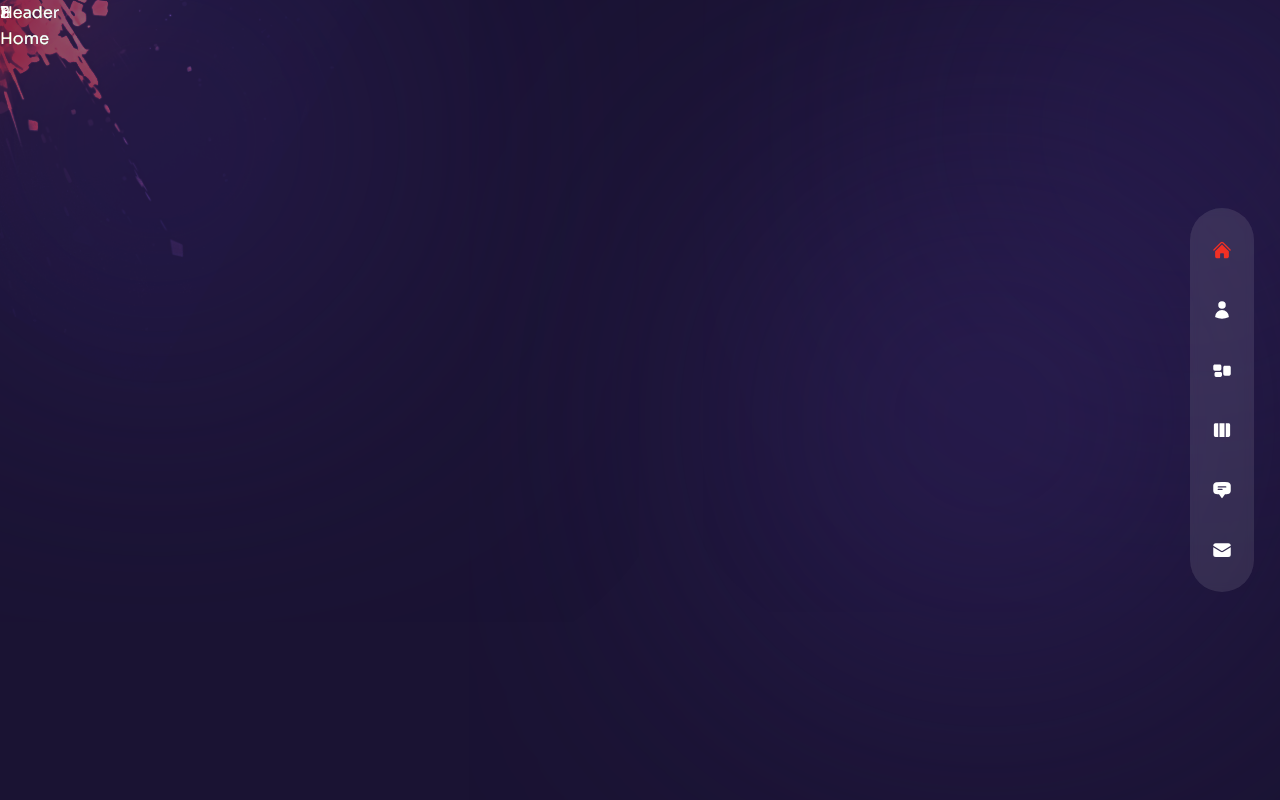
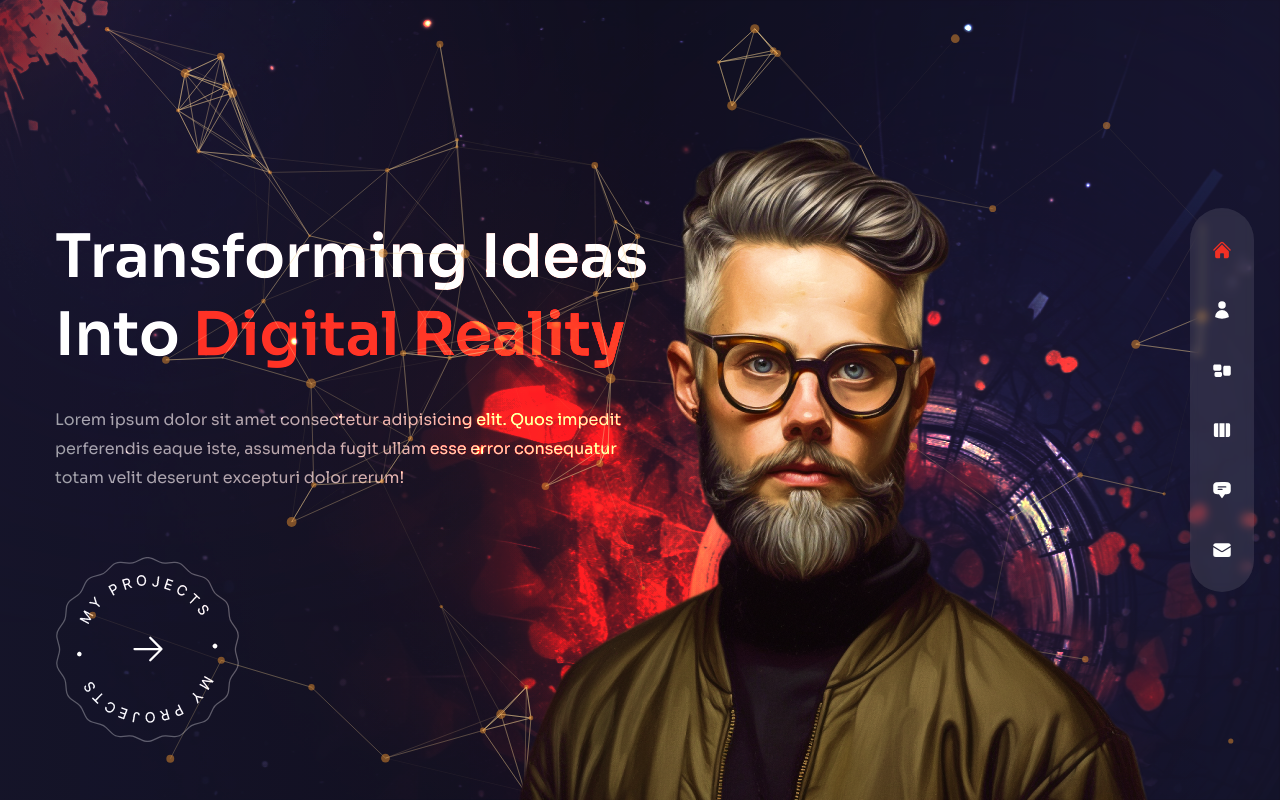
Before and after one commit to asadullohe/ethan, a Next.js app: page / in a window 1280 px wide. Built offline with nearby package versions, Linux system fonts and the light colour scheme.

Commit message:
fix/header page

```diff
--- a/components/Avatar.js
+++ b/components/Avatar.js
@@ -1,5 +1,9 @@
+import Image from "next/image";
+
 const Avatar = () => {
-  return <div>Avatar</div>;
+  return <div className="hidden xl:flex xl:max-w-none">
+    <Image src={'/avatar.png'} width={737} height={678} alt="" className="translate-z-0 w-full h-full " />
+  </div>;
 };
 
 export default Avatar;
--- a/components/Header.js
+++ b/components/Header.js
@@ -1,5 +1,9 @@
 const Header = () => {
-  return <header>Header</header>;
+  return (
+    <header className="absolute z-30 w-full">
+      <div></div>
+    </header>
+  );
 };
 
 export default Header;
--- a/components/ParticlesContainer.js
+++ b/components/ParticlesContainer.js
@@ -1,5 +1,94 @@
+import { Particles } from "react-tsparticles";
+import { loadFull } from "tsparticles";
+import React, { useCallback } from "react";
+
 const ParticlesContainer = () => {
-  return <div>Particles Container</div>;
+  const particlesInit = useCallback(async (engine) => {
+    await loadFull(engine);
+  }, []);
+
+  const particlesLoaded = useCallback(async () => {}, []);
+  return (
+    <Particles
+      className="w-full h-full absolute translate-z-0"
+      id="tsparticles"
+      init={particlesInit}
+      loaded={particlesLoaded}
+      options={{
+        fullScreen: { enable: false },
+        background: {
+          color: {
+            value: "",
+          },
+        },
+        fpsLimit: 120,
+        interactivity: {
+          events: {
+            onClick: {
+              enable: true,
+              mode: "push",
+            },
+            onHover: {
+              enable: true,
+              mode: "repulse",
+            },
+            resize: true,
+          },
+          modes: {
+            push: {
+              quantity: 4,
+            },
+            repulse: {
+              distance: 200,
+              duration: 0.4,
+            },
+          },
+        },
+        particles: {
+          color: {
+            value: "#e68e2e",
+          },
+          links: {
+            color: "#f5d393",
+            distance: 150,
+            enable: true,
+            opacity: 0.5,
+            width: 1,
+          },
+          collisions: {
+            enable: true,
+          },
+          move: {
+            direction: "none",
+            enable: true,
+            outModes: {
+              default: "bounce",
+            },
+            random: false,
+            speed: 1,
+            straight: false,
+          },
+          number: {
+            density: {
+              enable: true,
+              area: 800,
+            },
+            value: 80,
+          },
+          opacity: {
+            value: 0.5,
+          },
+          shape: {
+            type: "circle",
+          },
+          size: {
+            value: { min: 1, max: 5 },
+          }
+        },
+        detectRetina: true,
+      }}
+    />
+  );
 };
 
 export default ParticlesContainer;
--- a/components/ProjectsBtn.js
+++ b/components/ProjectsBtn.js
@@ -1,5 +1,16 @@
+import Image from "next/image";
+import Link from "next/link";
+import { HiArrowRight } from "react-icons/hi2";
+
 const ProjectsBtn = () => {
-  return <div>Project Btn</div>;
+  return (
+    <div className="mx-auto xl:mx-0">
+      <Link href="/work" className="w-[185px] h-[185px] relative flex justify-center items-center bg-circleStar bg-cover bg-center bg-no-repeat group">
+        <Image src={'/rounded-text.png'} width={141} height={148} alt={'rounded'} className="animate-spin-slow w-full h-full max-w-[141px] max-h-[148px]" />
+        <HiArrowRight className="absolute text-4xl group-hover:translate-x-2 transition-all duration-300" />
+      </Link>
+    </div>
+  );
 };
 
 export default ProjectsBtn;
--- a/components/Transition.js
+++ b/components/Transition.js
@@ -25,9 +25,7 @@
         animate="animate"
         exit="exit"
         transition={{ delay: 0.1, duration: 0.4, ease: "easeInOut" }}
-      >
-        1
-      </motion.div>
+      />
       <motion.div
         className="fixed top-0 bottom-0 right-full w-screen h-screen z-20 bg-[#3b2d71]"
         variants={transitionVariants}
@@ -35,9 +33,7 @@
         animate="animate"
         exit="exit"
         transition={{ delay: 0.2, duration: 0.4, ease: "easeInOut" }}
-      >
-        2
-      </motion.div>
+      />
       <motion.div
         className="fixed top-0 bottom-0 right-full w-screen h-screen z-10 bg-[#4b3792]"
         variants={transitionVariants}
@@ -45,9 +41,7 @@
         animate="animate"
         exit="exit"
         transition={{ delay: 0.3, duration: 0.4, ease: "easeInOut" }}
-      >
-        3
-      </motion.div>
+      />
     </>
   );
 };
--- a/pages/index.js
+++ b/pages/index.js
@@ -1,5 +1,68 @@
+import Image from "next/image";
+import ParticlesContainer from "../components/ParticlesContainer";
+import ProjectsBtn from "../components/ProjectsBtn";
+import Avatar from "../components/Avatar";
+
+import { motion } from "framer-motion";
+
+import { fadeIn } from "../variants";
+
 const Home = () => {
-  return <div>Home</div>;
+  return (
+    <div className="bg-primary/60 h-full">
+      <div className="w-full h-full bg-gradient-to-r from-primary/10 via-black/30 to-black/10">
+        <div className="text-center flex flex-col justify-center xl:pt-40 xl:text-left h-full container mx-auto">
+          <motion.h1
+            variants={fadeIn("down", 0.2)}
+            initial="hidden"
+            animate="show"
+            exit="hidden"
+            className="h1"
+          >
+            Transforming Ideas <br /> Into{" "}
+            <span className="text-accent">Digital Reality</span>
+          </motion.h1>
+          <motion.p
+            variants={fadeIn("down", 0.3)}
+            initial="hidden"
+            animate="show"
+            exit="hidden"
+            className="max-w-sm xl:max-w-xl mx-auto xl:mx-0 mb-10 xl:mb-16"
+          >
+            Lorem ipsum dolor sit amet consectetur adipisicing elit. Quos
+            impedit perferendis eaque iste, assumenda fugit ullam esse error
+            consequatur totam velit deserunt excepturi dolor rerum!
+          </motion.p>
+          <div className="flex justify-center xl:hidden relative">
+            <ProjectsBtn />
+          </div>
+          <motion.div
+            variants={fadeIn("down", 0.4)}
+            initial="hidden"
+            animate="show"
+            exit="hidden"
+            className="hidden xl:flex"
+          >
+            <ProjectsBtn />
+          </motion.div>
+        </div>
+      </div>
+      <div className="w-[1200px] h-full absolute right-0 bottom-0">
+        <div className="bg-none xl:bg-explosion xl:bg-cover xl:bg-right xl:bg-no-repeat w-full h-full absolute mix-blend-color-dodge translate-z-0"></div>
+        <ParticlesContainer />
+        <motion.div
+          variants={fadeIn("up", 0.5)}
+          initial="hidden"
+          animate="show"
+          exit="hidden"
+          transition={{ duration: 1, ease: "easeInOut" }}
+          className="w-full h-full max-w-[737px] max-h-[678px] absolute -bottom-32 lg:bottom-0 lg:right-[8%]"
+        >
+          <Avatar />
+        </motion.div>
+      </div>
+    </div>
+  );
 };
 
 export default Home;
```
